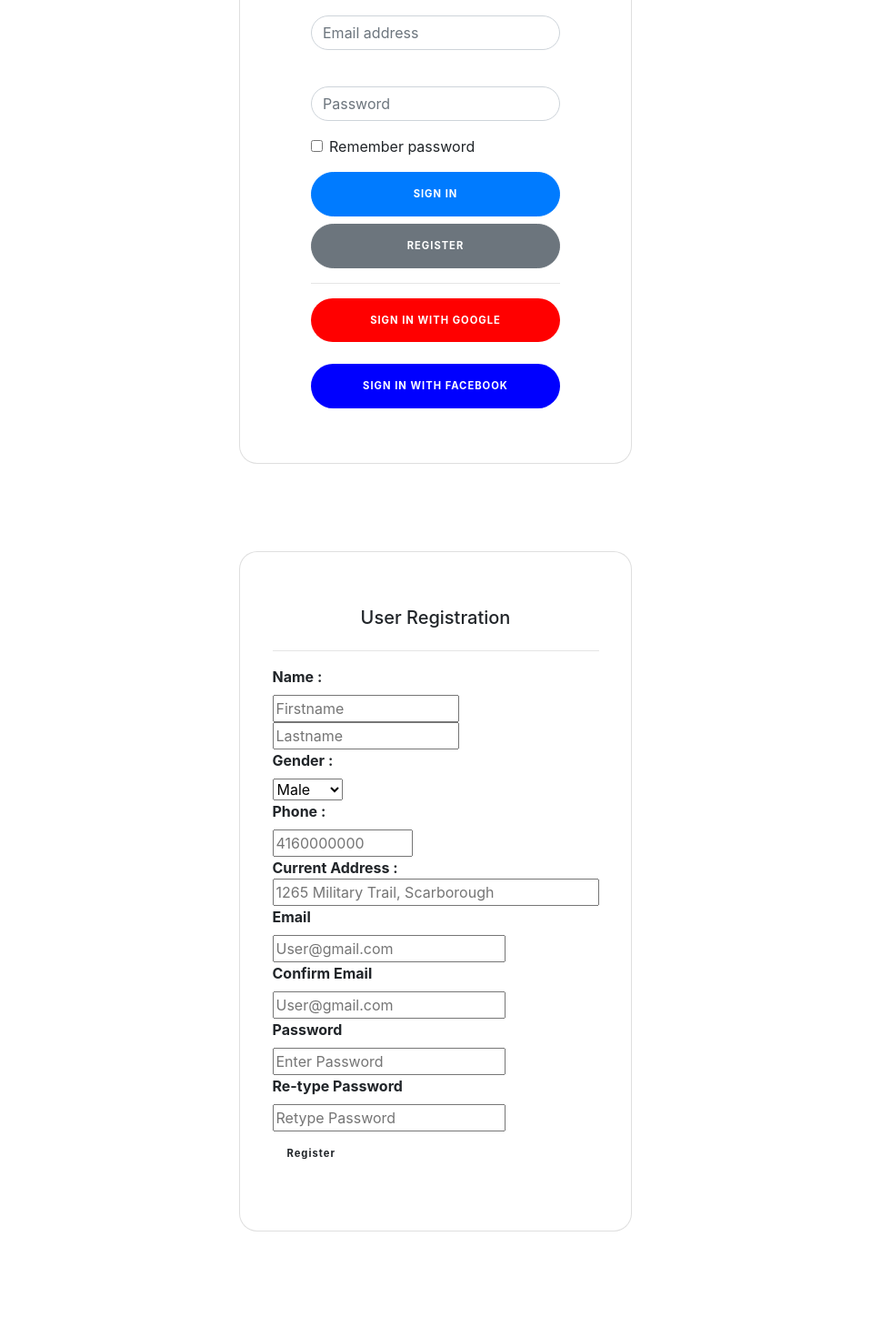
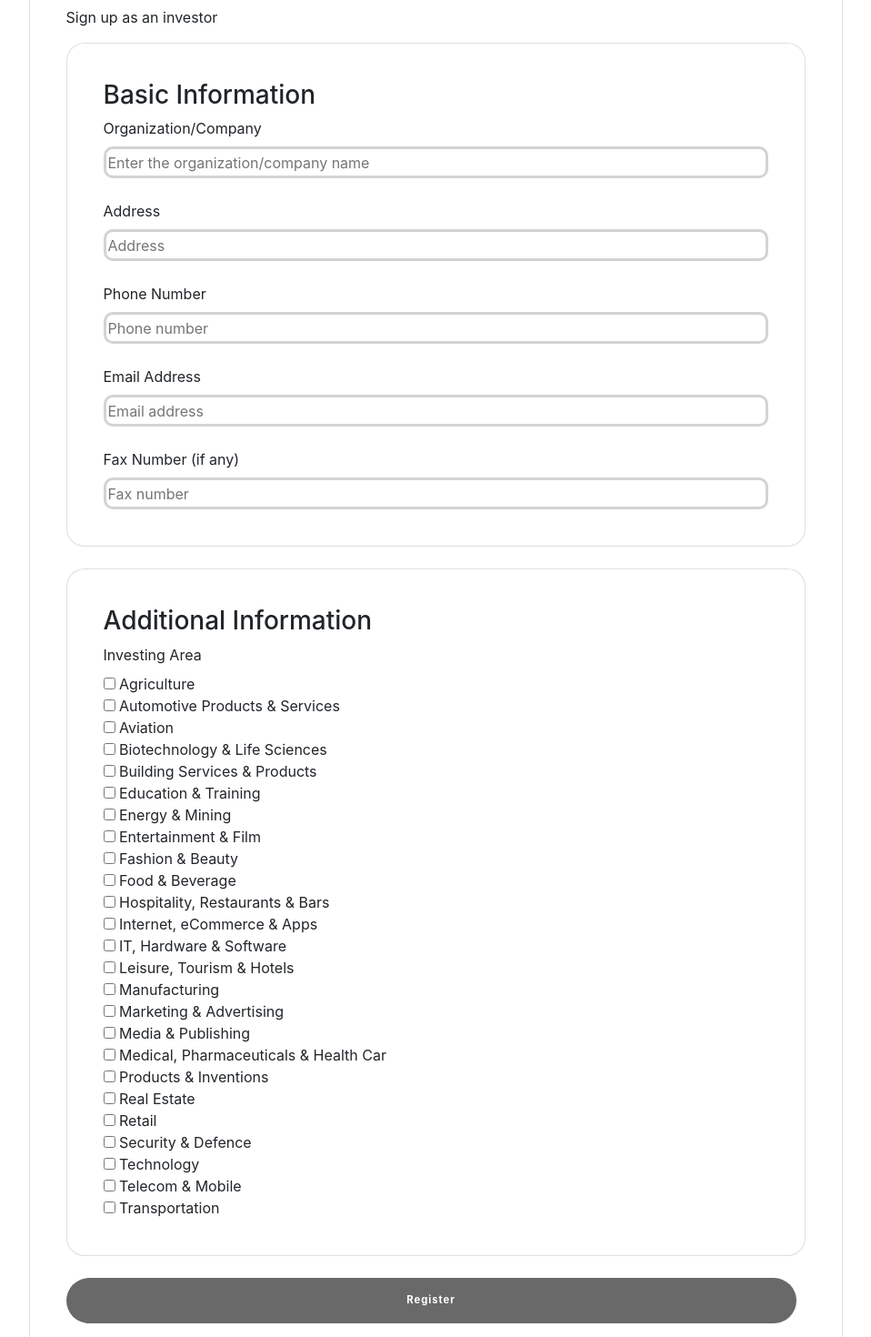
Before and after one commit to t-jung/African-Impact-Project, a React (Create React App) app in the folder c01/: page / in a window 1280 px wide. Shown: the part 100-1570 px from the top of the page at 91% size, without its empty margins (161-1119 px from the left). Built offline with nearby package versions, Linux system fonts and the light colour scheme.

Commit message:
Update PartnerRegistrationForm.js (using card) and PartnerForm.css (suitable one for the card version)

```diff
--- a/c01/src/App.js
+++ b/c01/src/App.js
@@ -2,6 +2,7 @@ import './App.css';
 import LoginForm from './LoginComponents/LoginForm'
 import ProfileForm from './ProfileComponents/ProfileForm'
 import RegisterForm from './RegisterComponents/RegisterForm'
+import PartnerRegistrationForm from './PartnerRegistrationFormComponents/PartnerRegistrationForm'
 import { useState, useEffect } from 'react'
 import { BrowserRouter as Router, Route } from 'react-router-dom'
 
@@ -9,9 +10,7 @@ import { BrowserRouter as Router, Route } from 'react-router-dom'
 function App() {
   return (
     <div className="App">
-      <LoginForm /><br/><br/><br/><br/>
-      <RegisterForm /><br/><br/><br/><br/>
-      <ProfileForm /> <br/><br/><br/><br/>
+      <PartnerRegistrationForm/>
     </div>
   );
 }
--- a/c01/src/PartnerRegistrationFormComponents/PartnerForm.css
+++ b/c01/src/PartnerRegistrationFormComponents/PartnerForm.css
@@ -1,81 +1,24 @@
-body{
-    background-image: url(https://upload.wikimedia.org/wikipedia/commons/f/f1/Huguenot_Monument_in_Franschhoek%2C_South_Africa.jpg);
-    background-repeat: no-repeat;
-    background-size: cover;
-    background-attachment: fixed;
+
+input[type="text"]{
+    border-radius: 10px;
+    width: 100%;
+    border: 3px solid lightgray;
+    height: 35px;
 }
 
-.rg-box{
-    background-color: rgba(240, 255, 240, 0.7);
-    border-radius: 20px;
-    margin: auto;
-    position: absolute;
-    display: block;
-    left: 20%;
-    right: 20%;
-    top: 50px;
-    min-width: 696px;
+input:focus{
+    outline: 0;
+    border-color: lightskyblue;
 }
 
-.rg-left{
-    float: left;
-    margin: 15px;
+input[type="text"].onclick{
+    border-radius: 10px;
+    border: 2px solid lightgray;
+    height: 35px;
 }
 
-.rg-left > p:first-child{
-    color: navy;
-    font-size: 20px;
+.btn{
+    background-color: dimgrey;
+    color: white;
+    height: 50px;
 }
-
-.rg-middle{
-    float: left;
-    margin: 15px;
-}
-
-.td_left{
-    text-align: left;
-    vertical-align: top;
-    height: 30px;
-    width: 250px;
-}
-
-.td_right{
-    padding-left: 50px;
-    vertical-align: top;
-}
-
-.btn_tb{
-    height: 50px;
-    text-align: center;
-    vertical-align: bottom;
-}
-
-.form_header{
-    text-align: center;
-    background-color: rgb(238, 232, 170, 0.8);
-    border-radius: 5px;
-}
-
-#btn{
-    width: 150px;
-    height: 40px;
-    background-color:rgb(211, 211, 211, 0.5);
-    border: 3px solid rgba(105, 105, 105, 0.7);
-    border-radius: 4px;
-    font-size: 16px;
-}
-
-#btn:hover{background-color:rgba(105, 105, 105, 0.7)}
-
-#investor, #service_provider, #corporation{
-    text-decoration: none;
-    font-size: 17px;
-}
-
-input{
-    background-color: rgba(211, 211, 211, 0.5);
-    height: 25px;
-    border: 3px solid rgba(105, 105, 105, 0.7);
-}
-
-button:hover{color: dodgerblue;}
--- a/c01/src/PartnerRegistrationFormComponents/PartnerRegistrationForm.js
+++ b/c01/src/PartnerRegistrationFormComponents/PartnerRegistrationForm.js
@@ -1,224 +1,73 @@
 import './PartnerForm.css';
 import React from 'react';
-import RegisterForm from '../RegisterComponents/RegisterForm';
+
 
 const PartnerRegistrationForm = () => {
-    var registration_state = {state : 1};
+
     return (
-        <div>
-            <div class="rg-box">
-                <div class="rg-left">
-                    <p>Who are you?</p>
-                    <p><button type="button" onClick={()=>registration_state.state=1}>Investor</button></p>
-                    <p><button type="button" onClick={()=>registration_state.state=2}>Service Provider</button></p>
+        <div class="container">
+            Investor and Service Provider Form are the same (just changing some title)
+            <br/>
+            <div class="mx-auto col-lg-10">
+            <div class="card">
+            <h3>Investor Registration Form</h3>
+            <p>Sign up as an investor</p>
+                <div class="card">
+                    <form>
+                        <h3>Basic Information</h3>
+                        <label>Organization/Company</label>
+                        <input type="text" name="com_name" placeholder="Enter the organization/company name" required/><br/><br/>
+                        <label>Address</label>
+                        <input type="text" name="com_add" placeholder="Address" required/><br/><br/>
+                        <label>Phone Number</label>
+                        <input type="text" name="com_phone" placeholder="Phone number" required/><br/><br/>
+                        <label>Email Address</label>
+                        <input type="text" name="com_email" placeholder="Email address" required/><br/><br/>
+                        <label>Fax Number (if any)</label>
+                        <input type="text" name="com_fax" placeholder="Fax number"/><br/>
+                    </form>
+
                 </div>
-                <div class="rg-middle">
+                <br/>
+                <div class="card">
                     <form>
-                        <RegistrationType
-                        state = {registration_state}/>
+                        <h3>Additional Information</h3>
+                        <label>Investing Area</label><br/>
+                        <input class="input_checkbox" type="checkbox" name="ids[]"/> Agriculture <br/>
+                        <input class="input_checkbox" type="checkbox" name="ids[]"/> Automotive Products & Services <br/>
+                        <input class="input_checkbox" type="checkbox" name="ids[]"/> Aviation <br/>
+                        <input class="input_checkbox" type="checkbox" name="ids[]"/> Biotechnology & Life Sciences <br/>
+                        <input class="input_checkbox" type="checkbox" name="ids[]"/> Building Services & Products <br/>
+                        <input class="input_checkbox" type="checkbox" name="ids[]"/> Education & Training <br/>
+                        <input class="input_checkbox" type="checkbox" name="ids[]"/> Energy & Mining <br/>
+                        <input class="input_checkbox" type="checkbox" name="ids[]"/> Entertainment & Film <br/>
+                        <input class="input_checkbox" type="checkbox" name="ids[]"/> Fashion & Beauty <br/>
+                        <input class="input_checkbox" type="checkbox" name="ids[]"/> Food & Beverage <br/>
+                        <input class="input_checkbox" type="checkbox" name="ids[]"/> Hospitality, Restaurants & Bars <br/>
+                        <input class="input_checkbox" type="checkbox" name="ids[]"/> Internet, eCommerce & Apps <br/>
+                        <input class="input_checkbox" type="checkbox" name="ids[]"/> IT, Hardware & Software <br/>
+                        <input class="input_checkbox" type="checkbox" name="ids[]"/> Leisure, Tourism & Hotels <br/>
+                        <input class="input_checkbox" type="checkbox" name="ids[]"/> Manufacturing <br/>
+                        <input class="input_checkbox" type="checkbox" name="ids[]"/> Marketing & Advertising <br/>
+                        <input class="input_checkbox" type="checkbox" name="ids[]"/> Media & Publishing<br/>
+                        <input class="input_checkbox" type="checkbox" name="ids[]"/> Medical, Pharmaceuticals & Health Car <br/>
+                        <input class="input_checkbox" type="checkbox" name="ids[]"/> Products & Inventions <br/>
+                        <input class="input_checkbox" type="checkbox" name="ids[]"/> Real Estate <br/>
+                        <input class="input_checkbox" type="checkbox" name="ids[]"/> Retail <br/>
+                        <input class="input_checkbox" type="checkbox" name="ids[]"/> Security & Defence <br/>
+                        <input class="input_checkbox" type="checkbox" name="ids[]"/> Technology <br/>
+                        <input class="input_checkbox" type="checkbox" name="ids[]"/> Telecom & Mobile <br/>
+                        <input class="input_checkbox" type="checkbox" name="ids[]"/> Transportation <br/>
                     </form>
                 </div>
-            </div>
+                <br/>
+                <button type="submit" class="btn">Register</button>
         </div>
-
-    )
-}
-
-const RegistrationType = ({state}) => {
-    if(state.state===1){
-        return <Investor/>
-    }
-    else{
-        return <Serviceprovider/>
-    }
-
-}
-const Investor = () => {
-    return(
-        <tbody>
-            <tr>
-                <td colspan="2" class="form_header"><h3>Investor Registration Form</h3></td>
-            </tr>
-            <tr>
-            <td colspan="2"><h3></h3></td>
-            </tr>
-            <tr>
-            <td class="td_left">
-                <b>Organization/Company</b><br/>
-                <i>
-                    Name of Organization to be registered
-                </i>
-                </td>
-                <td class="td_right">
-                    <input type="text" name="inv_com" value="" size="50" maxlenght="100"/>
-                </td>
-            </tr>
-            <tr>
-                <td class="td_left"><b>Address</b></td>
-                <td class="td_right"><input type="text" name="inv_com_add" value="" size="50" maxlenght="100"/></td>
-            </tr>
-            <tr>
-                <td class="td_left"><b>City/Town</b></td>
-                <td class="td_right"><input type="text" name="inv_com_city" value="" size="50" maxlenght="50"/></td>
-            </tr>
-            <tr>
-                <td class="td_left"><b>Province</b></td>
-                <td class="td_right"><input type="text" name="inv_com_prov" value="" size="50" maxlenght="50"/></td>
-            </tr>
-            <tr>
-                <td class="td_left"><b>Country</b></td>
-                <td class="td_right"><input type="text" name="inv_com_country" value="" size="50" maxlenght="50"/></td>
-            </tr>
-            <tr>
-                <td class="td_left"><b>Phone Number</b></td>
-                <td class="td_right"><input type="text" name="ser_com_phone" value="" size="50" maxlenght="20"/></td>
-            </tr>
-            <tr>
-                <td class="td_left"><b>Fax Number</b></td>
-                <td class="td_right"><input type="text" name="ser_com_fax" value="" size="50" maxlenght="30"/></td>
-            </tr>
-            <tr>
-                <td class="td_left"><b>Email Address</b></td>
-                <td class="td_right"><input type="text" name="ser_com_email" value="" size="50" maxlenght="30"/></td>
-            </tr>
-            <tr>
-                <td class="td_left">
-                    <b>Service Industry</b><br></br>
-                    <i>
-                        Select the service industries the Organization provided
-                    </i>
-                </td>
-                <td class="td_right">
-                    <input class="input_checkbox" type="checkbox" name="inv_ids[]"/> Agriculture <br/>
-                    <input class="input_checkbox" type="checkbox" name="inv_ids[]"/> Automotive Products & Services <br/>
-                    <input class="input_checkbox" type="checkbox" name="inv_ids[]"/> Aviation <br/>
-                    <input class="input_checkbox" type="checkbox" name="inv_ids[]"/> Biotechnology & Life Sciences <br/>
-                    <input class="input_checkbox" type="checkbox" name="inv_ids[]"/> Building Services & Products <br/>
-                    <input class="input_checkbox" type="checkbox" name="inv_ids[]"/> Education & Training <br/>
-                    <input class="input_checkbox" type="checkbox" name="inv_ids[]"/> Energy & Mining <br/>
-                    <input class="input_checkbox" type="checkbox" name="inv_ids[]"/> Entertainment & Film <br/>
-                    <input class="input_checkbox" type="checkbox" name="inv_ids[]"/> Fashion & Beauty <br/>
-                    <input class="input_checkbox" type="checkbox" name="inv_ids[]"/> Food & Beverage <br/>
-                    <input class="input_checkbox" type="checkbox" name="inv_ids[]"/> Hospitality, Restaurants & Bars <br/>
-                    <input class="input_checkbox" type="checkbox" name="inv_ids[]"/> Internet, eCommerce & Apps <br/>
-                    <input class="input_checkbox" type="checkbox" name="inv_ids[]"/> IT, Hardware & Software <br/>
-                    <input class="input_checkbox" type="checkbox" name="inv_ids[]"/> Leisure, Tourism & Hotels <br/>
-                    <input class="input_checkbox" type="checkbox" name="inv_ids[]"/> Manufacturing <br/>
-                    <input class="input_checkbox" type="checkbox" name="inv_ids[]"/> Marketing & Advertising <br/>
-                    <input class="input_checkbox" type="checkbox" name="inv_ids[]"/> Media & Publishing<br/>
-                    <input class="input_checkbox" type="checkbox" name="inv_ids[]"/> Medical, Pharmaceuticals & Health Car <br/>
-                    <input class="input_checkbox" type="checkbox" name="inv_ids[]"/> Products & Inventions <br/>
-                    <input class="input_checkbox" type="checkbox" name="inv_ids[]"/> Real Estate <br/>
-                    <input class="input_checkbox" type="checkbox" name="inv_ids[]"/> Retail <br/>
-                    <input class="input_checkbox" type="checkbox" name="inv_ids[]"/> Security & Defence <br/>
-                    <input class="input_checkbox" type="checkbox" name="inv_ids[]"/> Technology <br/>
-                    <input class="input_checkbox" type="checkbox" name="inv_ids[]"/> Telecom & Mobile <br/>
-                    <input class="input_checkbox" type="checkbox" name="inv_ids[]"/> Transportation <br/>
-                </td>
-            </tr>
-            <tr>
-                <td class="btn_tb" colspan="2" align="center">
-                    <input type="submit" value="Submit Profile" class="SubmitButton" id="btn"/>
-                </td>
-            </tr>
-        </tbody>
-    )
-}
-
-const Serviceprovider = () => {
-    return (
-        <tbody>
-            <tr>
-                <td colspan="2" class="form_header"><h2>Service Provider Registration Form</h2></td>
-            </tr>
-            <tr>
-                <td colspan="2" class="td_left"><h3>General Information</h3></td>
-            </tr>
-            <tr>
-                <td class="td_left">
-                    <b>Organization/Company</b><br/>
-                    <i>
-                        Name of Organization to be registered
-                    </i>
-                </td>
-                <td class="td_right">
-                    <input type="text" name="cor_name" value="" size="50" maxlenght="100"/>
-                </td>
-            </tr>
-            <tr>
-                <td class="td_left"><b>Address</b></td>
-                <td class="td_right"><input type="text" name="ser_add" value="" size="50" maxlenght="100"/></td>
-            </tr>
-            <tr>
-                <td class="td_left"><b>City/Town</b></td>
-                <td class="td_right"><input type="text" name="ser_city" value="" size="50" maxlenght="50"/></td>
-            </tr>
-            <tr>
-                <td class="td_left"><b>Province</b></td>
-                <td class="td_right"><input type="text" name="ser_prov" value="" size="50" maxlenght="50"/></td>
-            </tr>
-            <tr>
-                <td class="td_left"><b>Country</b></td>
-                <td class="td_right"><input type="text" name="ser_country" value="" size="50" maxlenght="50"/></td>
-            </tr>
-            <tr>
-                <td class="td_left"><b>Phone Number</b></td>
-                <td class="td_right"><input type="text" name="ser_phone" value="" size="50" maxlenght="20"/></td>
-            </tr>
-            <tr>
-                <td class="td_left"><b>Fax Number</b></td>
-                <td class="td_right"><input type="text" name="ser_fax" value="" size="50" maxlenght="30"/></td>
-            </tr>
-            <tr>
-                <td class="td_left"><b>Email Address</b></td>
-                <td class="td_right"><input type="text" name="ser_email" value="" size="50" maxlenght="30"/></td>
-            </tr>
-            <tr>
-                <td class="td_left"><h3>Service Details</h3></td>
-            </tr>
-            <tr>
-                <td class="td_left">
-                    <b>Service Industry</b><br/>
-                    <i>
-                        Select the service industries the Organization provided
-                    </i>
-                </td>
-                <td class="td_right">
-                    <input class="input_checkbox" type="checkbox" name="ser_ids[]"/> Agriculture <br/>
-                    <input class="input_checkbox" type="checkbox" name="ser_ids[]"/> Automotive Products & Services <br/>
-                    <input class="input_checkbox" type="checkbox" name="ser_ids[]"/> Aviation <br/>
-                    <input class="input_checkbox" type="checkbox" name="ser_ids[]"/> Biotechnology & Life Sciences <br/>
-                    <input class="input_checkbox" type="checkbox" name="ser_ids[]"/> Building Services & Products <br/>
-                    <input class="input_checkbox" type="checkbox" name="ser_ids[]"/> Education & Training <br/>
-                    <input class="input_checkbox" type="checkbox" name="ser_ids[]"/> Energy & Mining <br/>
-                    <input class="input_checkbox" type="checkbox" name="ser_ids[]"/> Entertainment & Film <br/>
-                    <input class="input_checkbox" type="checkbox" name="ser_ids[]"/> Fashion & Beauty <br/>
-                    <input class="input_checkbox" type="checkbox" name="ser_ids[]"/> Food & Beverage <br/>
-                    <input class="input_checkbox" type="checkbox" name="ser_ids[]"/> Hospitality, Restaurants & Bars <br/>
-                    <input class="input_checkbox" type="checkbox" name="ser_ids[]"/> Internet, eCommerce & Apps <br/>
-                    <input class="input_checkbox" type="checkbox" name="ser_ids[]"/> IT, Hardware & Software <br/>
-                    <input class="input_checkbox" type="checkbox" name="ser_ids[]"/> Leisure, Tourism & Hotels <br/>
-                    <input class="input_checkbox" type="checkbox" name="ser_ids[]"/> Manufacturing <br/>
-                    <input class="input_checkbox" type="checkbox" name="ser_ids[]"/> Marketing & Advertising <br/>
-                    <input class="input_checkbox" type="checkbox" name="ser_ids[]"/> Media & Publishing<br/>
-                    <input class="input_checkbox" type="checkbox" name="ser_ids[]"/> Medical, Pharmaceuticals & Health Care <br/>
-                    <input class="input_checkbox" type="checkbox" name="ser_ids[]"/> Products & Inventions <br/>
-                    <input class="input_checkbox" type="checkbox" name="ser_ids[]"/> Real Estate <br/>
-                    <input class="input_checkbox" type="checkbox" name="ser_ids[]"/> Retail <br/>
-                    <input class="input_checkbox" type="checkbox" name="ser_ids[]"/> Security & Defence <br/>
-                    <input class="input_checkbox" type="checkbox" name="ser_ids[]"/> Technology <br/>
-                    <input class="input_checkbox" type="checkbox" name="ser_ids[]"/> Telecom & Mobile <br/>
-                    <input class="input_checkbox" type="checkbox" name="ser_ids[]"/> Transportation <br/>
-                </td>
-            </tr>
-            <tr>
-                <td class="btn_tb" colspan="2" align="center">
-                    <input type="submit" value="Submit Profile" class="SubmitButton" id="btn"/>
-                </td>
-            </tr>
-        </tbody>
+        </div>
+    </div>
     )
 }
 
 
+
 export default PartnerRegistrationForm;
```
